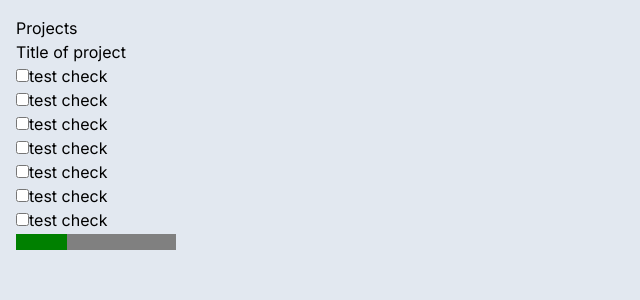
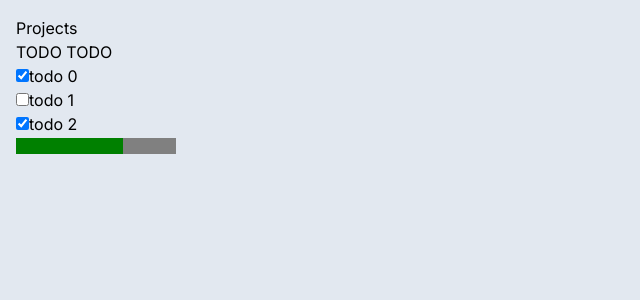
Before and after one commit to EnzoMaitan/todo-next.js, a Next.js app: page / in a window 1280 px wide. Shown: the top 300 px of the page, without its empty margins (0-640 px from the left). Built offline with nearby package versions, Linux system fonts and the light colour scheme.

Commit message:
adds a working progress bar and generates the todoitems from a json

```diff
--- /dev/null
+++ b/src/app/components/progressbar.tsx
@@ -0,0 +1,14 @@
+"use client"
+
+
+export default function Progressbar({currentItems, numberOfItems}: {currentItems : number, numberOfItems: number}) {
+    const calculateProgress = () =>{
+         return (100 * currentItems) / numberOfItems;
+    };
+
+    return (
+        <section>
+        <progress value={calculateProgress()} max="100"> {calculateProgress()} </progress>
+        </section>
+    )
+}
--- /dev/null
+++ b/src/app/components/todoitem.tsx
@@ -0,0 +1,7 @@
+export default function TodoItem({checked, text ,onChange}: {checked : boolean, text: string,onChange: any}) {
+    return (
+        <div>
+            <input type="checkbox" checked={checked} onChange={onChange} id="topping" name="topping" value="test check" />{text}
+        </div>
+    )
+  }
--- /dev/null
+++ b/src/app/components/todolist.tsx
@@ -0,0 +1,26 @@
+import Progressbar from "./progressbar";
+import TodoItem from "./todoitem";
+
+export default function Todolist() {
+    const lista = {
+        "title": "TODO TODO",
+        "individual": [
+            {checked:true, text:"todo 0"},
+            {checked:false, text:"todo 1"},
+            {checked:true, text:"todo 2"}
+        ]
+    };
+
+    return (
+        <section>
+        <h2>{lista.title}</h2>
+        {lista.individual.map((item) => (
+          <TodoItem checked={item.checked} text={item.text} onChange={false}/>
+        ))}
+        <Progressbar
+            numberOfItems={lista.individual.length}
+            currentItems={Object.values(lista.individual).reduce((a, { checked }) => a + +checked, 0)}
+        />
+        </section>
+    )
+}
--- a/src/app/page.tsx
+++ b/src/app/page.tsx
@@ -1,4 +1,4 @@
-import Todolist from "./todolist"
+import Todolist from "./components/todolist"
 
 export default function Home() {
   return (
--- a/src/app/progressbar.tsx
+++ /dev/null
@@ -1,7 +0,0 @@
-export default function Progressbar() {
-    return (
-        <section>
-        <progress  value="32" max="100"> 32% </progress>
-        </section>
-    )
-}
--- a/src/app/todoitem.tsx
+++ /dev/null
@@ -1,7 +0,0 @@
-export default function TodoItem() {
-    return (
-        <div className="topping">
-            <input type="checkbox" id="topping" name="topping" value="test check" />test check
-        </div>
-    )
-  }
--- a/src/app/todolist.tsx
+++ /dev/null
@@ -1,18 +0,0 @@
-import Progressbar from "./progressbar";
-import TodoItem from "./todoitem";
-
-export default function Todolist() {
-    return (
-        <section>
-        <h2>Title of project</h2>
-        <TodoItem />
-        <TodoItem />
-        <TodoItem />
-        <TodoItem />
-        <TodoItem />
-        <TodoItem />
-        <TodoItem />
-        <Progressbar />
-        </section>
-    )
-  }
```
